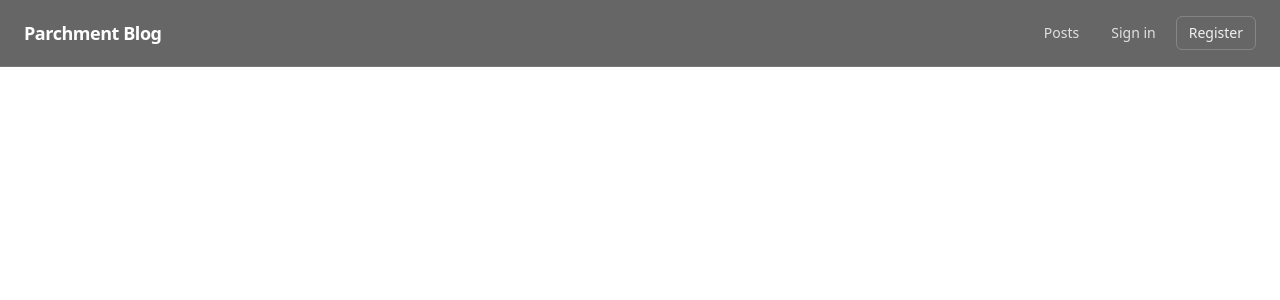
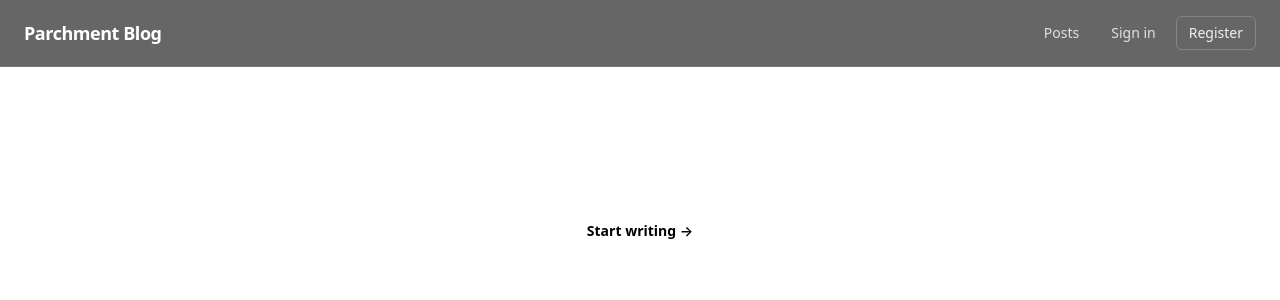
Before and after one commit to omerskywalker/parchment-blog, a Next.js app: page / in a window 1280 px wide. Shown: the top 300 px of the page. Built offline with nearby package versions, Linux system fonts and the light colour scheme; no server answers; the database is empty.

Commit message:
add primary CTA with auth-aware state

```diff
--- a/src/app/page.tsx
+++ b/src/app/page.tsx
@@ -1,22 +1,51 @@
 export const dynamic = "force-dynamic";
 
+import { getServerSession } from "next-auth";
+import { authOptions } from "@/auth";
 import Link from "next/link";
 import { getPublicPosts } from "@/lib/server/public-posts";
 import HomeLatestPosts from "./components/HomeLatestPosts";
 
 export default async function HomePage() {
+  const session = await getServerSession(authOptions);
+  const isLoggedIn = !!session?.user;
+
   const posts = await getPublicPosts();
 
   return (
     <main className="mx-auto max-w-3xl px-4 py-10">
-      <h1 className="text-3xl font-semibold tracking-tight text-white">Parchment</h1>
-      <p className="mt-2 text-sm text-white/60">A clean space for independent thought.</p>
+      {/* Hero */}
+      <section className="space-y-4 text-center">
+        <h1 className="text-3xl font-semibold tracking-tight text-white">Parchment Blog</h1>
 
+        <p className="text-sm text-white/60">A clean space for independent thought.</p>
+
+        {/* Primary CTA */}
+        <div className="pt-4">
+          {isLoggedIn ? (
+            <Link
+              href="/dashboard/posts/new"
+              className="inline-flex items-center rounded-md bg-white px-5 py-2.5 text-sm font-semibold text-black transition hover:bg-white/90"
+            >
+              New post →
+            </Link>
+          ) : (
+            <Link
+              href="/register"
+              className="inline-flex items-center rounded-md bg-white px-5 py-2.5 text-sm font-semibold text-black transition hover:bg-white/90"
+            >
+              Start writing →
+            </Link>
+          )}
+        </div>
+      </section>
+
+      {/* Latest Posts */}
       {posts.length > 0 && (
-        <section className="mt-10">
+        <section className="mt-12">
           <div className="mb-4 flex items-center justify-between">
             <h2 className="text-lg font-medium text-white">Latest posts</h2>
-            <Link href="/posts" className="text-sm text-white/60 hover:text-white">
+            <Link href="/posts" className="text-sm text-white/60 transition hover:text-white">
               View all →
             </Link>
           </div>
```
